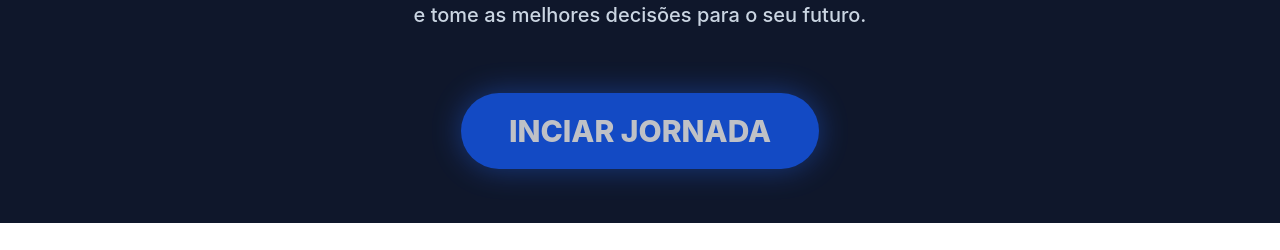
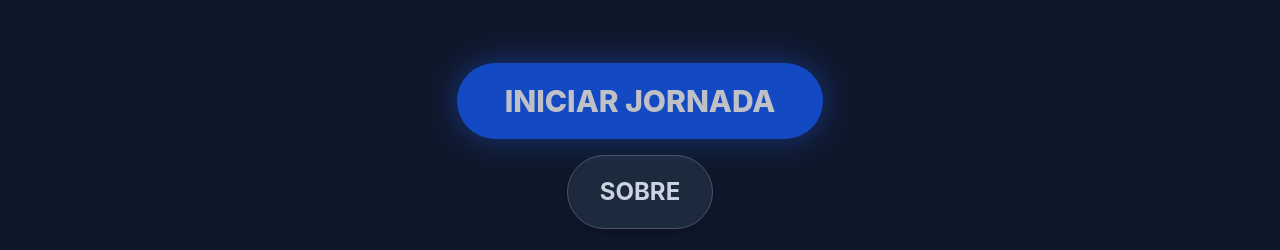
Before and after one commit to Joaokenehen/simulador-financeiro, a React (Vite) app in the folder frontend/: page / in a window 1280 px wide. Shown: the part 577-827 px from the top of the page. Before the commit the page ends 800 px from the top, so only its background shows below. Built offline with nearby package versions, Linux system fonts and the light colour scheme.

Commit message:
style: adicionado aba sobre

```diff
--- a/frontend/src/pages/Start.tsx
+++ b/frontend/src/pages/Start.tsx
@@ -74,7 +74,7 @@ export default function Start() {
               value={playerName}
               onChange={(e) => setPlayerName(e.target.value)}
               className="w-full p-3 md:p-4 bg-slate-900 border border-slate-600 rounded-xl focus:ring-2 focus:ring-blue-500 text-white outline-none placeholder-slate-500 font-medium transition-colors"
-              placeholder="Ex: João Silva"
+              placeholder="Ex: João Gustavo"
             />
           </div>
 
--- a/frontend/src/pages/Welcome.tsx
+++ b/frontend/src/pages/Welcome.tsx
@@ -1,3 +1,4 @@
+import { useState } from 'react';
 import { useNavigate } from 'react-router-dom';
 import logoImg from '../assets/Logo.png';
 
@@ -21,9 +22,10 @@ const playClickSound = () => {
 
 export default function Welcome() {
   const navigate = useNavigate();
+  const [isAboutOpen, setIsAboutOpen] = useState(false);
 
   return (
-    <div className="min-h-screen bg-slate-900 flex flex-col items-center justify-center p-6">
+    <div className="min-h-screen bg-slate-900 flex flex-col items-center justify-center p-6 relative overflow-hidden">
       <div className="max-w-lg w-full text-center space-y-10 md:space-y-16">
         <div className="space-y-6 flex flex-col items-center">
           <img
@@ -39,6 +41,7 @@ export default function Welcome() {
           </p>
         </div>
 
+        <div className="flex flex-col justify-center items-center gap-4 w-full px-4">
           <button
             onClick={() => {
               playClickSound();
@@ -46,9 +49,63 @@ export default function Welcome() {
             }}
             className="px-8 py-4 md:px-12 md:py-5 bg-blue-600 hover:bg-blue-500 text-white font-extrabold rounded-full text-xl sm:text-2xl md:text-3xl transition-all transform hover:scale-110 shadow-[0_0_30px_rgba(37,99,235,0.6)] animate-pulse hover:animate-none w-full sm:w-auto"
           >
-          INCIAR JORNADA
+            INICIAR JORNADA
+          </button>
+
+          <button
+            onClick={() => {
+              playClickSound();
+              setIsAboutOpen(true);
+            }}
+            className="px-8 py-4 md:py-5 bg-slate-800 hover:bg-slate-700 text-slate-300 font-bold rounded-full text-lg sm:text-xl md:text-2xl transition-all transform hover:scale-105 border border-slate-600 shadow-lg w-full sm:w-auto"
+          >
+            SOBRE
           </button>
         </div>
       </div>
+
+      {/* Modal Sobre */}
+      {isAboutOpen && (
+        <div className="fixed inset-0 bg-slate-950/80 backdrop-blur-sm z-50 flex items-center justify-center p-4">
+          <div className="bg-slate-800 border border-slate-600 rounded-3xl p-6 md:p-10 max-w-md w-full shadow-2xl animate-fade-in relative text-center">
+            <button
+              onClick={() => {
+                playClickSound();
+                setIsAboutOpen(false);
+              }}
+              className="absolute top-4 right-4 text-slate-400 hover:text-white p-2 bg-slate-700/50 rounded-full w-8 h-8 flex items-center justify-center transition-colors"
+            >
+              ✕
+            </button>
+
+            <h2 className="text-3xl md:text-4xl font-black text-transparent bg-clip-text bg-gradient-to-r from-blue-400 to-purple-500 mb-6 tracking-tight">Sobre o Projeto</h2>
+
+            <div className="space-y-6 text-slate-300">
+              <p className="font-medium leading-relaxed text-sm md:text-base">
+                O <strong className="text-white">RPG Financeiro</strong> é um simulador educativo criado para ensinar educação financeira através de dilemas do cotidiano, gestão de recursos e um toque de sorte.
+              </p>
+
+              <div className="bg-slate-900/50 p-4 rounded-2xl border border-slate-700 shadow-inner">
+                <span className="block text-xs font-bold text-slate-500 uppercase tracking-widest mb-1">Desenvolvido por</span>
+                <span className="text-2xl font-black text-white block">João Gustavo Quennehen</span>
+              </div>
+
+              <div className="pt-2 flex justify-center">
+                <a
+                  href="https://github.com/Joaokenehen/simulador-financeiro"
+                  target="_blank"
+                  rel="noopener noreferrer"
+                  onClick={() => playClickSound()}
+                  className="flex items-center gap-3 px-6 py-3 bg-slate-900 hover:bg-slate-950 border border-slate-700 hover:border-slate-500 text-white font-bold rounded-xl transition-all shadow-md group"
+                >
+                  <svg viewBox="0 0 24 24" className="w-6 h-6 fill-slate-300 group-hover:fill-white transition-colors" xmlns="http://www.w3.org/2000/svg"><path d="M12 .297c-6.63 0-12 5.373-12 12 0 5.303 3.438 9.8 8.205 11.385.6.113.82-.258.82-.577 0-.285-.01-1.04-.015-2.04-3.338.724-4.042-1.61-4.042-1.61C4.422 18.07 3.633 17.7 3.633 17.7c-1.087-.744.084-.729.084-.729 1.205.084 1.838 1.236 1.838 1.236 1.07 1.835 2.809 1.305 3.495.998.108-.776.417-1.305.76-1.605-2.665-.3-5.466-1.332-5.466-5.93 0-1.31.465-2.38 1.235-3.22-.135-.303-.54-1.523.105-3.176 0 0 1.005-.322 3.3 1.23.96-.267 1.98-.399 3-.405 1.02.006 2.04.138 3 .405 2.28-1.552 3.285-1.23 3.285-1.23.645 1.653.24 2.873.12 3.176.765.84 1.23 1.91 1.23 3.22 0 4.61-2.805 5.625-5.475 5.92.42.36.81 1.096.81 2.22 0 1.606-.015 2.896-.015 3.286 0 .315.21.69.825.57C20.565 22.092 24 17.592 24 12.297c0-6.627-5.373-12-12-12"/></svg>
+                  Acessar GitHub
+                </a>
+              </div>
+            </div>
+          </div>
+        </div>
+      )}
+    </div>
   );
 }
```
Lines whose indentation alone changed are shown as unchanged.
